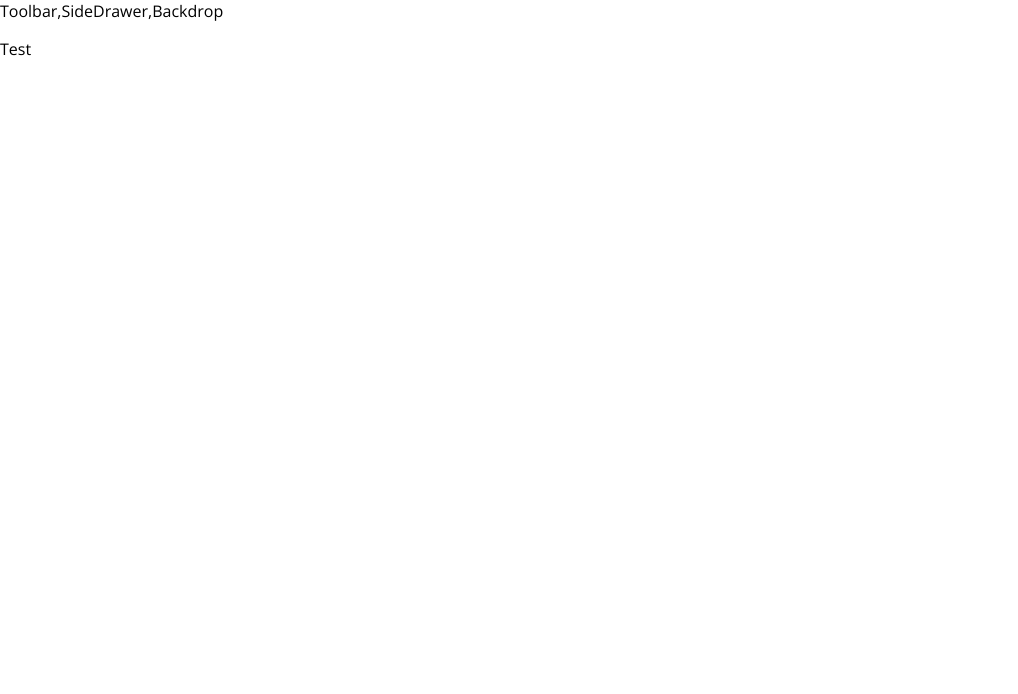
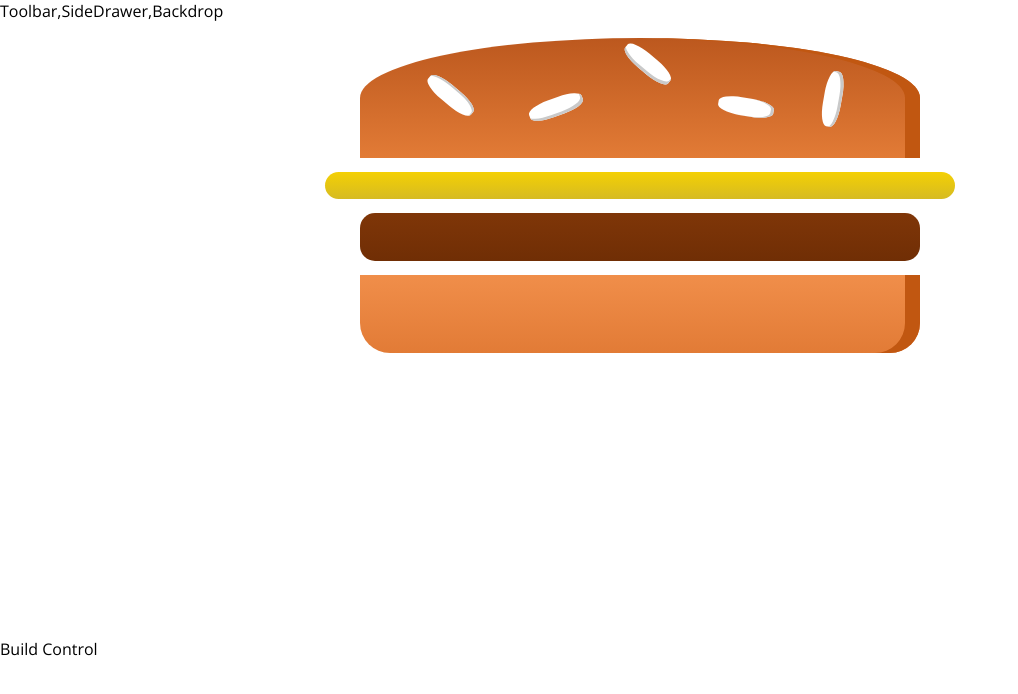
Before and after one commit to boluwatifeade1/BurgerBuild, a React (Create React App) app: page / in a window 1280 px wide. Shown: the top 694 px of the page, without its empty margins (0-1018 px from the left). Built offline with nearby package versions, Linux system fonts and the light colour scheme.

Commit message:
initial commit

```diff
--- a/package.json
+++ b/package.json
@@ -6,6 +6,7 @@
     "@testing-library/jest-dom": "^4.2.4",
     "@testing-library/react": "^9.3.2",
     "@testing-library/user-event": "^7.1.2",
+    "prop-types": "^15.7.2",
     "react": "^16.12.0",
     "react-dom": "^16.12.0",
     "react-scripts": "3.4.0"
--- a/src/App.js
+++ b/src/App.js
@@ -1,12 +1,13 @@
 import React, { Component } from 'react';
 import Layout from './components/Layout/Layout'
+import BurgerBuilder from './containers/BurgerBuilder/BurgerBuilder'
 
 class App extends Component {
   render() {
     return (
       <div>
         <Layout>
-          <p>Test</p>
+          <BurgerBuilder />
         </Layout>
       </div>
     );
--- /dev/null
+++ b/src/components/Burger/Burger.js
@@ -0,0 +1,16 @@
+import React from 'react';
+import classes from './Burger.module.css'
+import BurgerIngredients from './BurgerIngredients/BurgerIngredients'
+
+const Burger = (props) => {
+  return (
+    <div className={classes.Burger}>
+      <BurgerIngredients type='bread-top'/>
+      <BurgerIngredients type='cheese'/>
+      <BurgerIngredients type='meat'/>
+      <BurgerIngredients type='bread-bottom'/>
+    </div>
+  );
+};
+
+export default Burger;
--- /dev/null
+++ b/src/components/Burger/Burger.module.css
@@ -0,0 +1,30 @@
+.Burger {
+  width: 100%;
+  margin:auto;
+  height: 250px;
+  /* overflow: scroll; */
+  font-weight: bold;
+  font-size: 1.2rem;
+  text-align: center;
+}
+
+@media (min-width: 500px) and (min-height: 400px) {
+  .Burger {
+    width: 350px;
+    height: 300px;
+  }
+}
+
+@media (min-width: 500px) and (min-height: 401px) {
+  .Burger {
+    width: 450px;
+    height: 400px;
+  }
+}
+
+@media (min-width: 1000px) and (min-height: 700px) {
+  .Burger {
+    width: 700px;
+    height: 600px;
+  }
+}
--- /dev/null
+++ b/src/components/Burger/BurgerIngredients/BurgerIngredients.js
@@ -0,0 +1,43 @@
+import React from 'react';
+import classes from './BurgerIngredients.module.css'
+import PropTypes from 'prop-types';
+
+const BurgerIngredients = (props) => {
+  let ingredients = null;
+
+  switch(props.type) {
+    case ('bread-bottom'):
+      ingredients = <div className={classes.BreadBottom}></div>;
+      break;
+    case ('bread-top'):
+      ingredients = (
+        <div className={classes.BreadTop}>
+          <div className={classes.Seeds1} ></div>
+          <div className={classes.Seeds2} ></div>
+        </div>
+      );
+      break;
+    case ('meat'):
+        ingredients = <div className={classes.Meat}></div>;
+        break;
+    case ('cheese'):
+        ingredients = <div className={classes.Cheese}></div>
+        break;
+    case ('salad'):
+        ingredients = <div className={classes.Salad}></div>;
+        break;
+    case ('bacon'):
+        ingredients = <div className={classes.Bacon}></div>
+        break;
+    default:
+        ingredients = null;
+  }
+
+  return ingredients;
+};
+
+BurgerIngredients.propTypes = {
+  type: PropTypes.string.isRequired
+}
+
+export default BurgerIngredients;
--- /dev/null
+++ b/src/components/Burger/BurgerIngredients/BurgerIngredients.module.css
@@ -0,0 +1,113 @@
+.BreadBottom {
+  height: 13%;
+  width: 80%;
+  background: linear-gradient(#F08E4A, #e27b36);
+  border-radius: 0 0 30px 30px;
+  box-shadow: inset -15px 0 #c15711;
+  margin: 2% auto;
+}
+
+.BreadTop {
+  height: 20%;
+  width: 80%;
+  background: linear-gradient(#bc581e, #e27b36);
+  border-radius: 50% 50% 0 0;
+  box-shadow: inset -15px 0 #c15711;
+  margin: 2% auto;
+  position: relative;
+}
+
+.Seeds1 {
+  width: 10%;
+  height: 15%;
+  position: absolute;
+  background-color: white;
+  left: 30%;
+  top: 50%;
+  border-radius: 40%;
+  transform: rotate(-20deg);
+  box-shadow: inset -2px -3px #c9c9c9;
+}
+
+.Seeds1:after {
+  content: "";
+  width: 100%;
+  height: 100%;
+  position: absolute;
+  background-color: white;
+  left: -170%;
+  top: -260%;
+  border-radius: 40%;
+  transform: rotate(60deg);
+  box-shadow: inset -1px 2px #c9c9c9;
+}
+
+.Seeds1:before {
+  content: "";
+  width: 100%;
+  height: 100%;
+  position: absolute;
+  background-color: white;
+  left: 180%;
+  top: -50%;
+  border-radius: 40%;
+  transform: rotate(60deg);
+  box-shadow: inset -1px -3px #c9c9c9;
+}
+
+.Seeds2 {
+  width: 10%;
+  height: 15%;
+  position: absolute;
+  background-color: white;
+  left: 64%;
+  top: 50%;
+  border-radius: 40%;
+  transform: rotate(10deg);
+  box-shadow: inset -3px 0 #c9c9c9;
+}
+
+.Seeds2:before {
+  content: "";
+  width: 100%;
+  height: 100%;
+  position: absolute;
+  background-color: white;
+  left: 150%;
+  top: -130%;
+  border-radius: 40%;
+  transform: rotate(90deg);
+  box-shadow: inset 1px 3px #c9c9c9;
+}
+
+
+.Meat {
+  width: 80%;
+  height: 8%;
+  background: linear-gradient(#7f3608, #702e05);
+  margin: 2% auto;
+  border-radius: 15px;
+}
+
+.Cheese {
+  width: 90%;
+  height: 4.5%;
+  margin: 2% auto;
+  background: linear-gradient(#f4d004, #d6bb22);
+  border-radius: 20px;
+}
+
+.Salad {
+  width: 85%;
+  height: 7%;
+  margin: 2% auto;
+  background: linear-gradient(#228c1d, #91ce50);
+  border-radius: 20px;
+}
+
+.Bacon {
+  width: 80%;
+  height: 3%;
+  background: linear-gradient(#bf3813, #c45e38);
+  margin: 2% auto;
+}
--- a/src/components/Layout/Layout.js
+++ b/src/components/Layout/Layout.js
@@ -1,10 +1,11 @@
 import React from 'react';
 import Aux from '../../hoc/Aux';
+import classes from './Layout.module.css'
 
 const layout = (props) => (
   <Aux>
     <div>Toolbar,SideDrawer,Backdrop</div>
-    <main>
+    <main className={classes.content}>
       {props.children}
     </main>
   </Aux>
--- /dev/null
+++ b/src/components/Layout/Layout.module.css
@@ -0,0 +1,3 @@
+.content {
+  margin-top: 16px;
+}
--- /dev/null
+++ b/src/containers/BurgerBuilder/BurgerBuilder.js
@@ -0,0 +1,15 @@
+import React, { Component } from "react";
+import Aux from '../../hoc/Aux'
+import Burger from '../../components/Burger/Burger'
+class BurgerBuilder extends Component {
+  render () {
+    return (
+      <Aux>
+        <Burger />
+        <div>Build Control </div>
+      </Aux>
+    );
+  }
+}
+
+export default BurgerBuilder;
```
